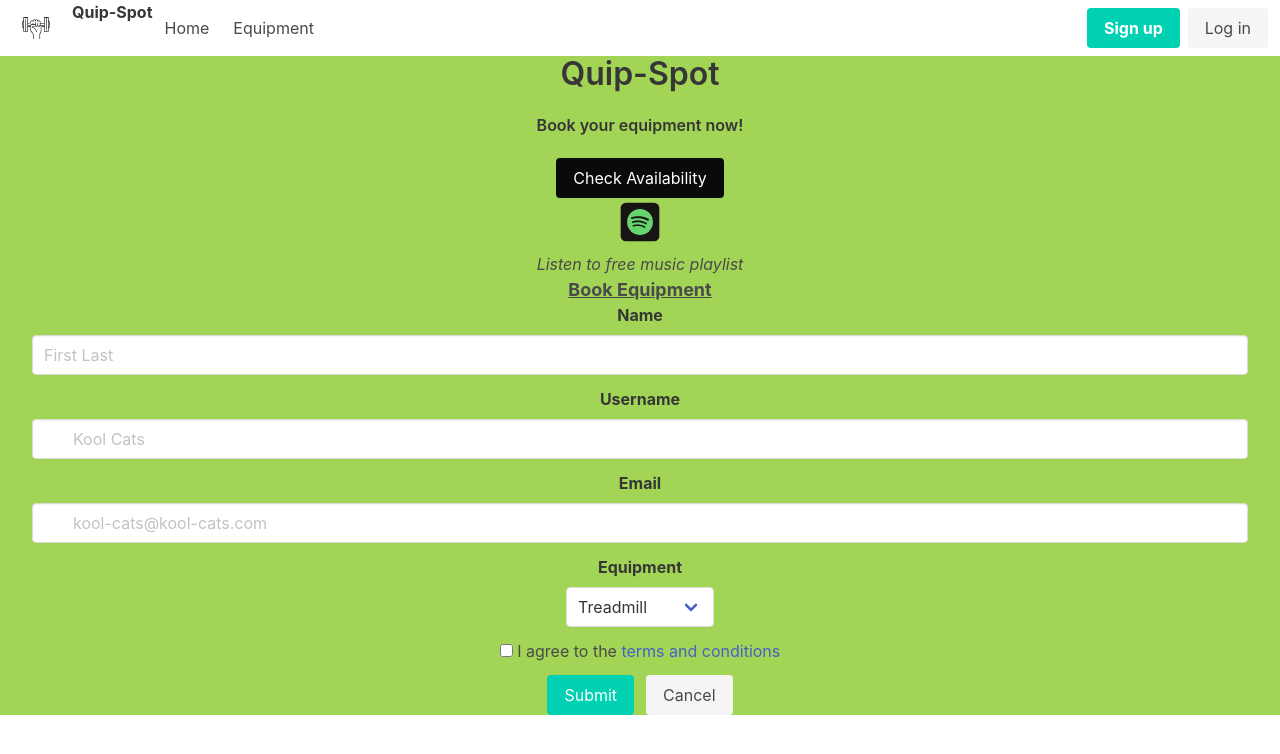
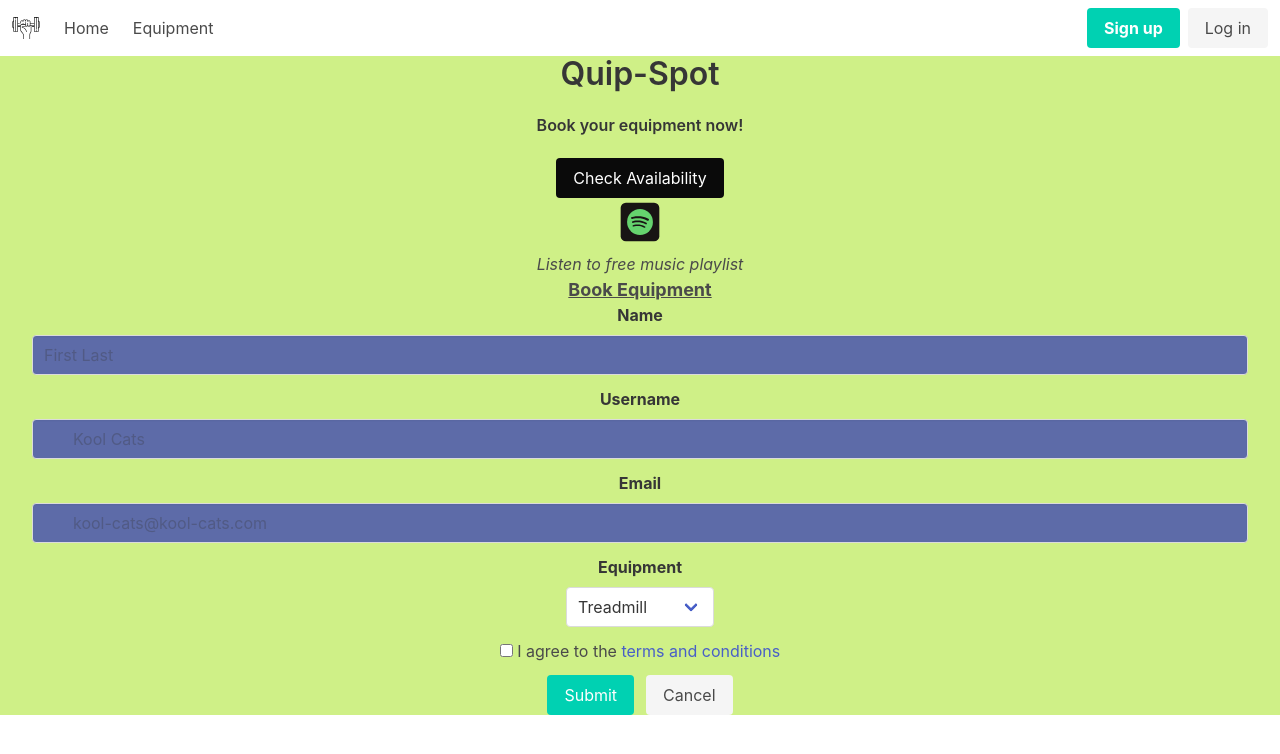
Before and after one commit to chickengong/project-1-kool-cats-1, a plain HTML site: page index.html in a window 1280 px wide. Drawn offline with nearby package versions, Linux system fonts and the light colour scheme.

Commit message:
changed the background color and input box color, got rid of an extra Quip Spot

```diff
--- a/assets/css/style.css
+++ b/assets/css/style.css
@@ -1,5 +1,5 @@
 body {
-    background-color: rgb(162, 213, 85);
+    background-color: #CFF087;
     text-align: center;
 }
 
@@ -9,6 +9,12 @@ body {
     font-size: large;
 }
 
+.input {
+    background-color: #5D6BA8;
+    border-color: #dbdbdb;
+    border-radius: 4px;
+    color: white;
+}
 
 /* Make icon larger
 /* Center "Quip-Spot" in NavBar
--- a/index.html
+++ b/index.html
@@ -15,9 +15,11 @@
     <nav class="navbar" role="navigation" aria-label="main navigation">
       <div class="navbar-brand">
         <a class="navbar-item" href="https://www.planetfitness.com/">
-          <img src="./assets/iconfinder_dumbell_gym_healthy life_take exercise_training_weight_workout_4042280.svg" width="48" height="48">
+          <figure class="image is-256x256">
+            <img src="./assets/iconfinder_dumbell_gym_healthy life_take exercise_training_weight_workout_4042280.svg">
+          </figure>
         </a>
-        <p><strong>Quip-Spot</strong></p>
+
 
         <a role="button" class="navbar-burger" aria-label="menu" aria-expanded="false" data-target="navbarBasicExample" id="burger">
           <span aria-hidden="true"></span>
@@ -76,6 +78,7 @@
       </div>
 
       <div class="field">
+        </p>
        <label class="label">Username</label>
         <div class="control has-icons-left">
           <input class="input" type="text" placeholder="Kool Cats" value="">
```
